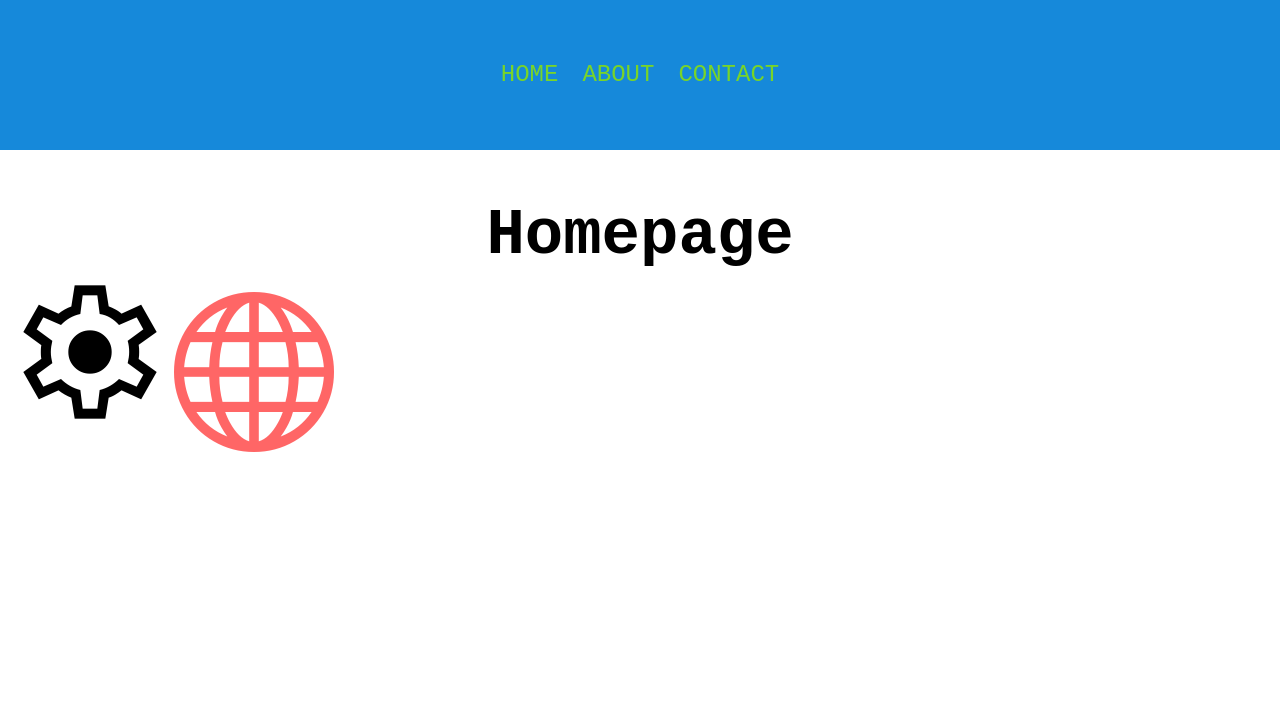
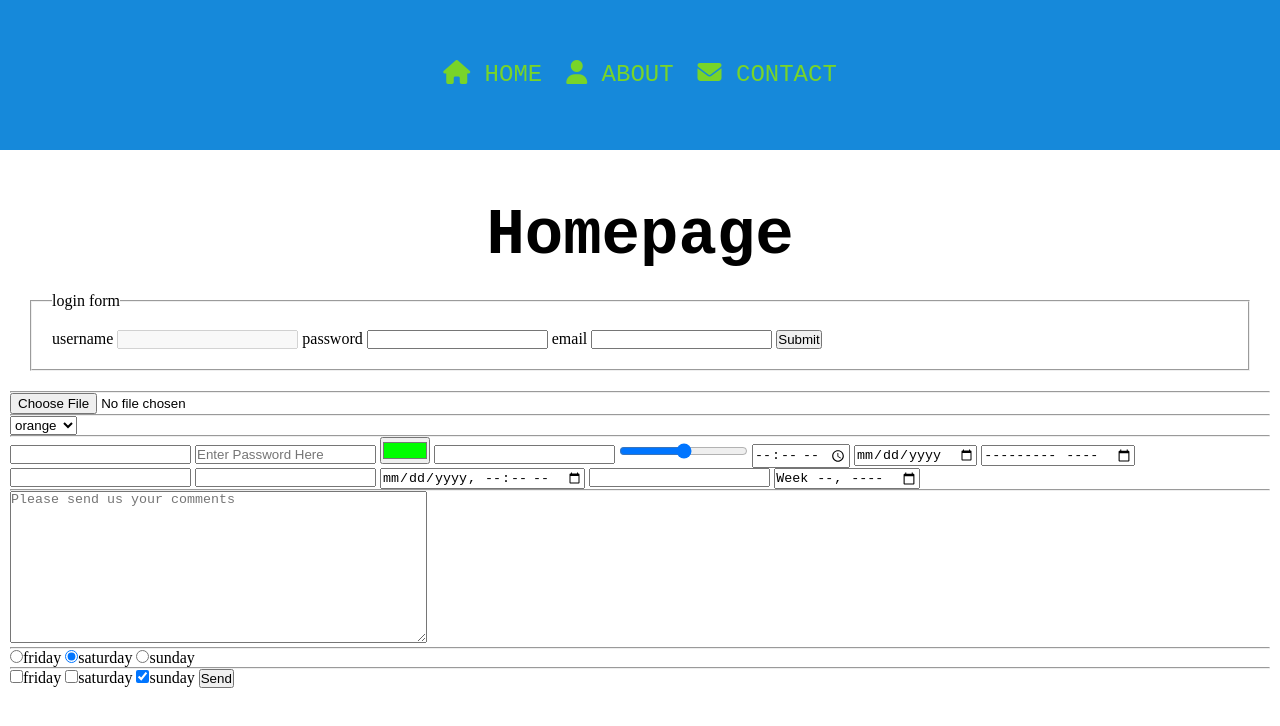
Before and after one commit to biigii/march2024project11, a plain HTML site: page index.html in a window 1280 px wide. Drawn offline with nearby package versions, Linux system fonts and the light colour scheme; a web font is replaced by a local one.

Commit message:
html form

```diff
--- a/assets/scss/_components.scss
+++ b/assets/scss/_components.scss
@@ -39,19 +39,8 @@ img {
     // object-position: center;
 }
 
-.fa-html5 {
-    color: #f11
+
+fieldset {
+    padding: 20px;
+    margin: 20px;
 }
-
-.fa-coffee {
-    color: #781
-}
-
-.my-icon {
-    font-size: 10em;
-    color: #f66
-}
-
-.material-symbols-outlined{
-    font-size: 10em;
-}
--- a/index.html
+++ b/index.html
@@ -22,18 +22,74 @@
   <body>
     <header>
       <nav>
-        <a href="./index.html">home</a>
-        <a href="./about.html">about</a>
-        <a href="./contact.html">contact</a>
+        <a href="./index.html"><i class="fa-solid fa-home"></i> home</a>
+        <a href="./about.html"><i class="fa-solid fa-user"></i> about</a>
+        <a href="./contact.html"><i class="fa-solid fa-envelope"></i> contact</a>
       </nav>
     </header>
     <h1>homepage</h1>
     <main class="container">
-      <span class="material-symbols-outlined"> settings </span>
-      <i class="my-icon bi bi-globe"></i>
-      <!-- <i class="fa-brands fa-html5 fa-10x fa-rotate-90"></i>
-        <i class="fa-brands fa-css3-alt fa-5x fa-fade"></i>
-        <i class="fa-solid fa-coffee fa-5x fa-beat"></i> -->
+        <form>
+
+            <fieldset>
+                <legend>login form</legend>
+                <label for="username">username</label>
+                <input disabled type="text" id="username">
+
+                <label required for="pass">password</label>
+                <input type="password" id="pass">
+
+                <label> email
+                    <input type="email">
+                </label>
+
+                <input type="submit">
+
+            </fieldset>
+
+        </form>
+
+
+        <form>
+
+
+            <hr>
+            <input type="file">
+            <hr>
+            <select name="fruit">
+                <option value="apple">apple</option>
+                <option value="orange" selected>orange</option>
+                <option value="kiwifruit">kiwifruit</option>
+            </select>
+
+            <hr>
+            <input required name="username" type="text" value="">
+            <input type="password" placeholder="Enter Password Here">
+            <input type="color" value="#00ff00">
+            <input type="email">
+            <input type="range" min="0" max="67">
+            <input type="time">
+            <input type="date">
+            <input type="month">
+            <input type="search">
+            <input type="url">
+            <input type="datetime-local">
+            <input type="number">
+            <input type="week">
+            <hr>
+            <textarea placeholder="Please send us your comments" name="comments" cols="50" rows="10"></textarea>
+            <hr>
+            <input type="radio" name="weekend">friday
+            <input checked type="radio" name="weekend">saturday
+            <input type="radio" name="weekend">sunday
+            <hr>
+            <input type="checkbox" name="weekend">friday
+            <input type="checkbox" name="weekend">saturday
+            <input type="checkbox" name="weekend" checked>sunday
+
+
+            <input type="submit" value="Send">
+        </form>
     </main>
   </body>
 </html>
```
Also changed, not shown: assets/css/main.css, assets/css/main.min.css, 2 other files.
